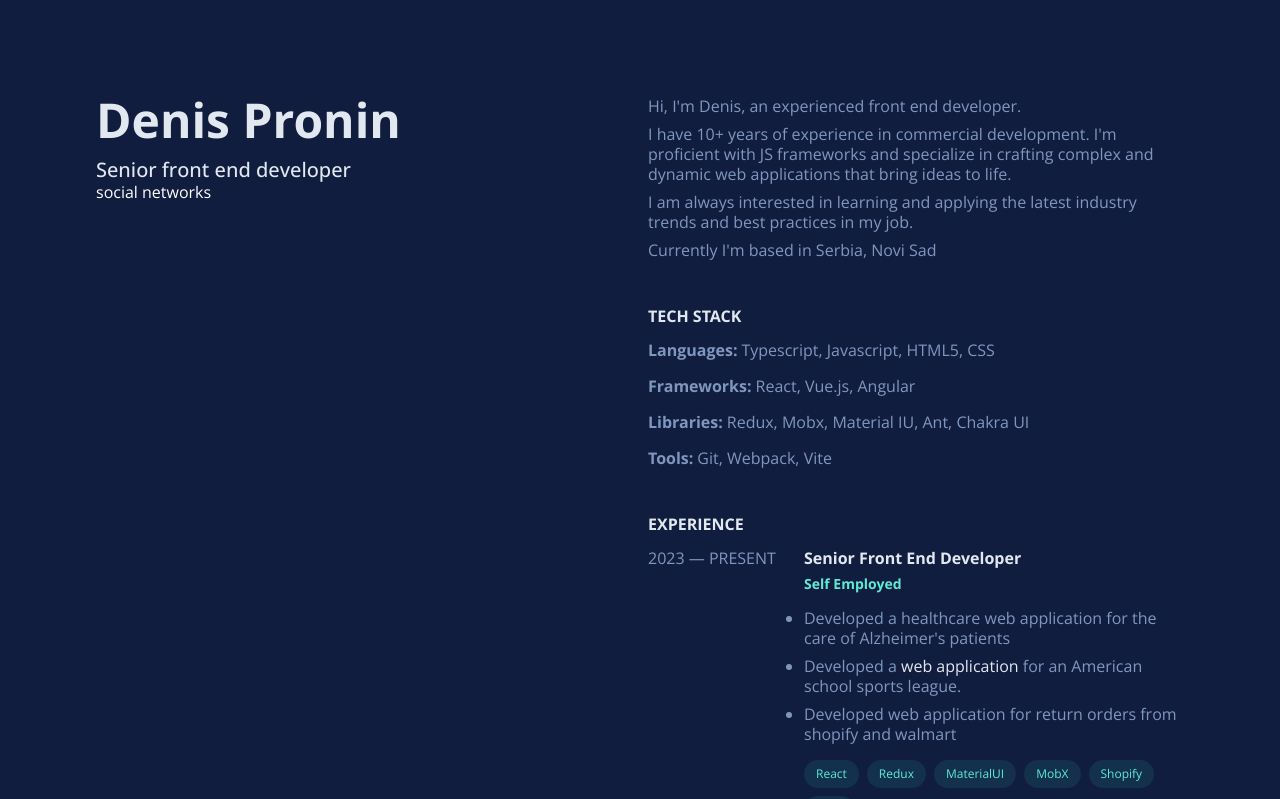
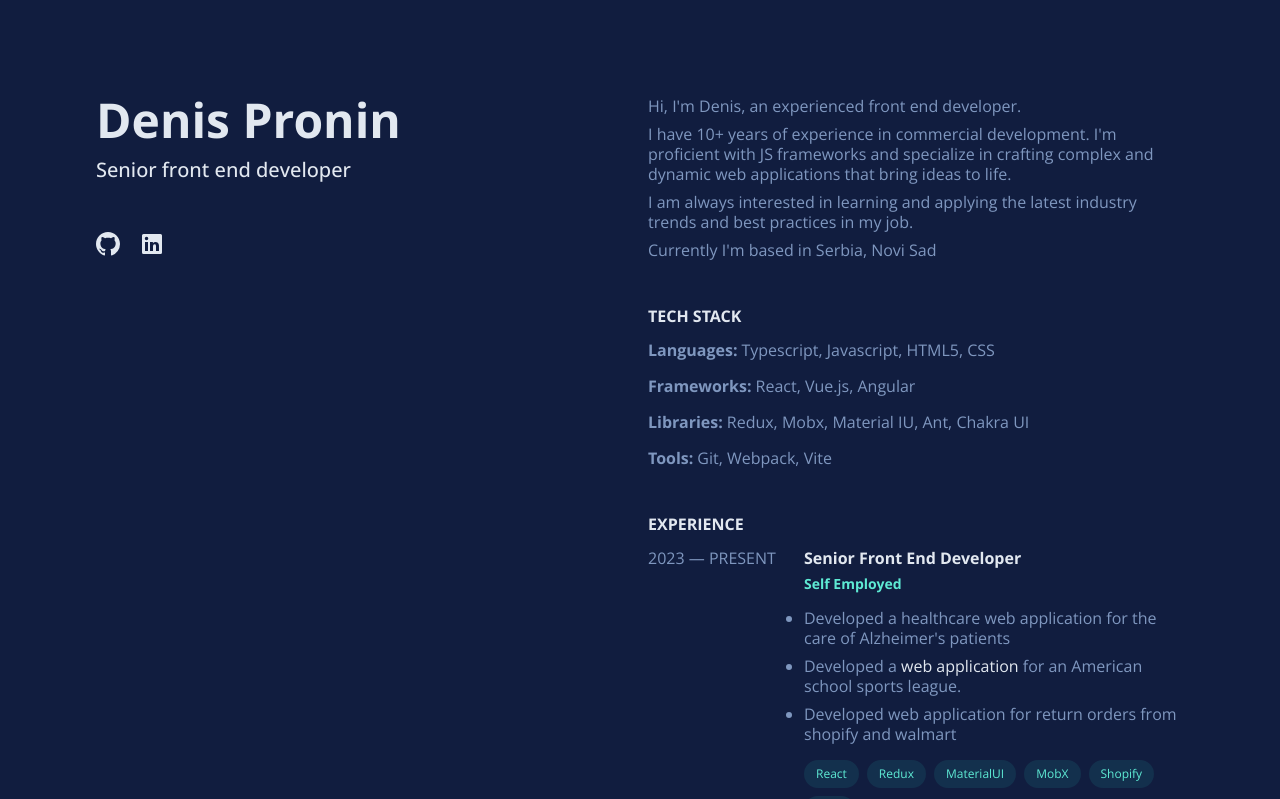
Before and after one commit to DenisPronin/DenisPronin, a React (Create React App) app: page / in a window 1280 px wide. Shown: the top 799 px of the page. Built offline with nearby package versions, Linux system fonts and the light colour scheme.

Commit message:
social networks

```diff
--- /dev/null
+++ b/src/components/Icon/Icon.js
@@ -0,0 +1,16 @@
+import { IconContainer } from './Icon.styled';
+import icons from './icons';
+
+export const Icon = ({ name, ...boxProps }) => {
+  const IconComponent = icons[name];
+
+  if (!IconComponent) {
+    return null;
+  }
+
+  return (
+    <IconContainer {...boxProps}>
+      <IconComponent />
+    </IconContainer>
+  );
+};
--- /dev/null
+++ b/src/components/Icon/Icon.styled.js
@@ -0,0 +1,8 @@
+import styled from 'styled-components';
+import { UIBox } from '../UI/Box.styled';
+
+export const IconContainer = styled(UIBox)`
+  & svg {
+    height: 100%;
+  }
+`;
--- /dev/null
+++ b/src/components/Icon/icons.js
@@ -0,0 +1,9 @@
+import { ReactComponent as IconGithub } from '../../assets/icons/icon-github.svg';
+import { ReactComponent as IconLinkedin } from '../../assets/icons/icon-linkedin.svg';
+
+const icons = {
+  github: IconGithub,
+  linkedin: IconLinkedin,
+};
+
+export default icons;
--- a/src/components/SocialNetworks/SocialNetworks.js
+++ b/src/components/SocialNetworks/SocialNetworks.js
@@ -1,3 +1,15 @@
+import { Icon } from '../Icon/Icon';
+import { UIFlex } from '../UI/Flex.styled';
+
 export function SocialNetworks() {
-  return <div>social networks</div>;
+  return (
+    <UIFlex gap={20} mt={48}>
+      <a href='https://github.com/DenisPronin' target='_blank' rel='noreferrer'>
+        <Icon name='github' h={24} />
+      </a>
+      <a href='https://www.linkedin.com/in/denis-pronin-frontend/' target='_blank' rel='noreferrer'>
+        <Icon name='linkedin' h={24} />
+      </a>
+    </UIFlex>
+  );
 }
```
Also changed, not shown: src/assets/icons/icon-github.svg (added), src/assets/icons/icon-linkedin.svg (added).
